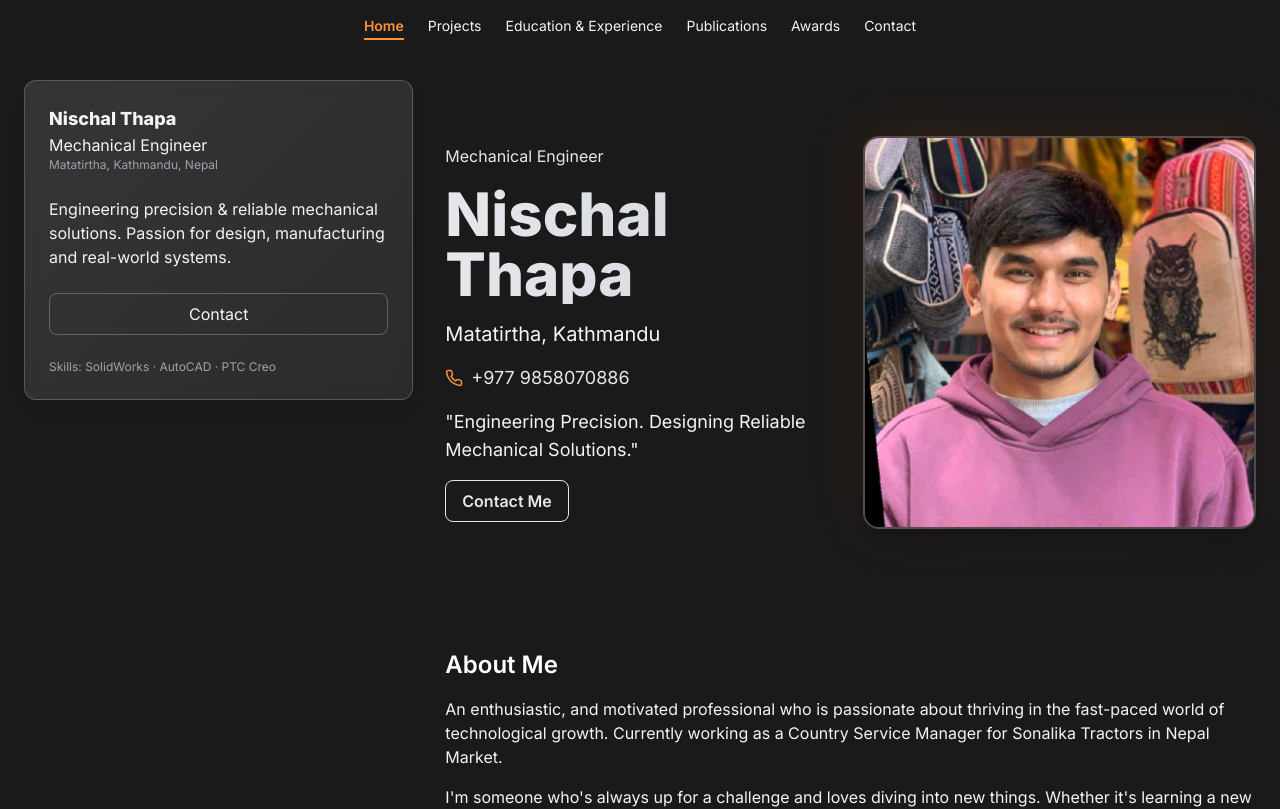
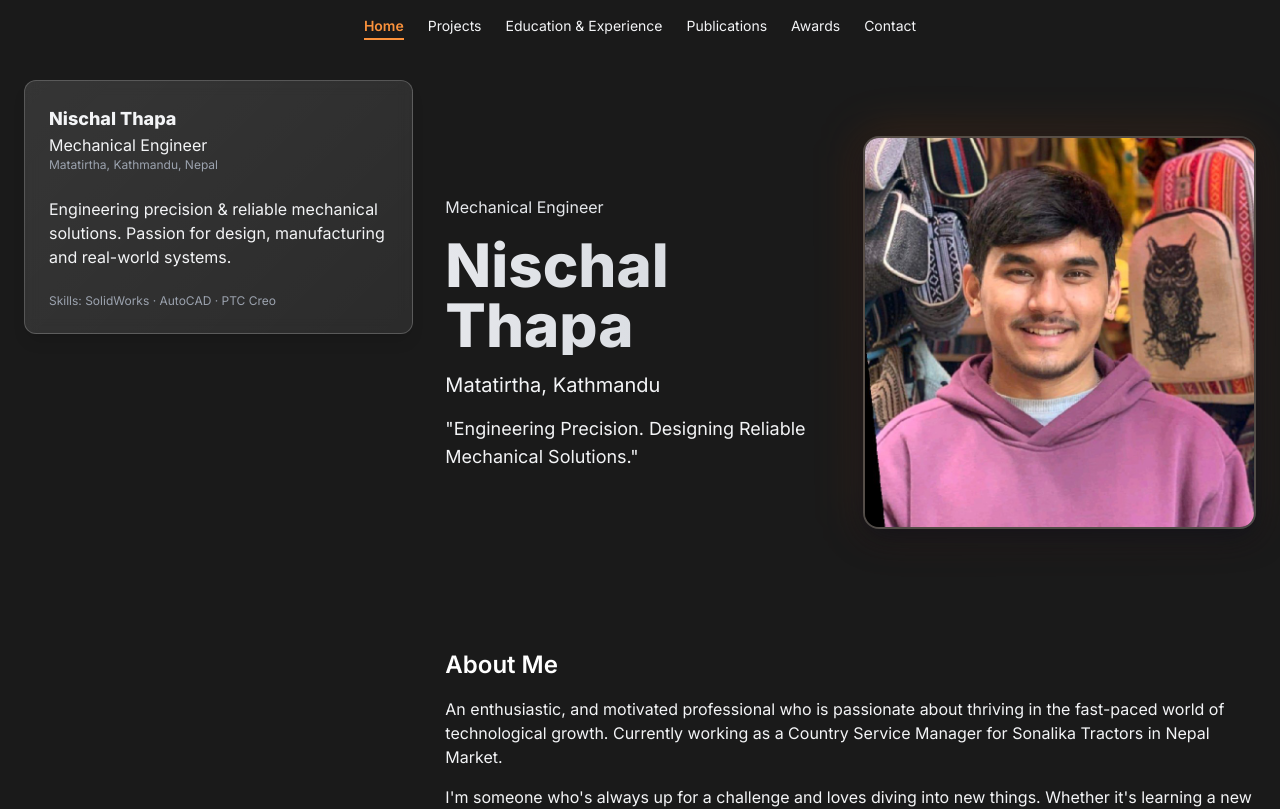
Before and after one commit to Yakuuuuuu/pureey, a React (Vite) app: page / in a window 1280 px wide. Shown: the top 809 px of the page. Built offline with nearby package versions, Linux system fonts and the light colour scheme.

Commit message:
Remove contact buttons from Hero and profile card, remove Contact heading, reorder sections

```diff
--- a/src/components/Contact.tsx
+++ b/src/components/Contact.tsx
@@ -41,16 +41,6 @@ const VSCOIcon = ({ size = 28, className = '' }: { size?: number; className?: st
 export default function Contact(){
   return (
     <section id="contact" className="py-12">
-      <motion.h3
-        initial={{ opacity: 0, y: 20 }}
-        whileInView={{ opacity: 1, y: 0 }}
-        viewport={{ once: true }}
-        transition={{ duration: 0.5 }}
-        className="text-xl font-semibold mb-8"
-      >
-        Contact
-      </motion.h3>
-
       <div className="flex justify-center gap-6">
         <motion.a
           href="https://www.linkedin.com/in/nischalthp?utm_source=share&utm_campaign=share_via&utm_content=profile&utm_medium=android_app"
--- a/src/components/Hero.tsx
+++ b/src/components/Hero.tsx
@@ -1,8 +1,5 @@
 import React from 'react'
 import { motion } from 'framer-motion'
-import { Phone } from 'lucide-react'
-import Button from './ui/Button'
-import Card from './ui/Card'
 import profileImage from '../assets/profile-image.jpeg'
 
 export default function Hero(){
@@ -39,16 +36,6 @@ export default function Hero(){
           >
             Matatirtha, Kathmandu
           </motion.div>
-          <motion.a
-            href="tel:+9779858070886"
-            initial={{ opacity: 0 }}
-            animate={{ opacity: 1 }}
-            transition={{ delay: 0.45 }}
-            className="flex items-center gap-2 text-lg text-gray-200 hover:text-orange-400 transition-colors"
-          >
-            <Phone size={18} className="text-orange-400" />
-            <span>+977 9858070886</span>
-          </motion.a>
           <motion.p
             initial={{ opacity: 0 }}
             animate={{ opacity: 1 }}
@@ -57,15 +44,6 @@ export default function Hero(){
           >
             "Engineering Precision. Designing Reliable Mechanical Solutions."
           </motion.p>
-
-          <motion.div
-            initial={{ opacity: 0, y: 10 }}
-            animate={{ opacity: 1, y: 0 }}
-            transition={{ delay: 0.6 }}
-            className="flex flex-wrap gap-4 mt-6"
-          >
-            <Button variant="outline" as="a" href="#contact">Contact Me</Button>
-          </motion.div>
         </motion.div>
 
         <motion.div
--- a/src/pages/Home.tsx
+++ b/src/pages/Home.tsx
@@ -35,17 +35,6 @@ export default function Home() {
               Engineering precision & reliable mechanical solutions. Passion for design, manufacturing and real-world systems.
             </div>
 
-            <div className="mt-6 flex gap-3">
-              <motion.a
-                href="#contact"
-                whileHover={{ scale: 1.02 }}
-                whileTap={{ scale: 0.98 }}
-                className="flex-1 text-center px-3 py-2 border border-white/25 rounded-lg text-gray-100 hover:border-orange-400/50 hover:text-orange-400 transition-all"
-              >
-                Contact
-              </motion.a>
-            </div>
-
             <div className="mt-6 text-xs text-gray-400">
               <div>Skills: SolidWorks · AutoCAD · PTC Creo</div>
             </div>
@@ -57,8 +46,8 @@ export default function Home() {
           <Hero />
           <About />
           <Skills />
+          <EducationExperience />
           <Projects />
-          <EducationExperience />
           <Publications />
           <Honors />
           <Contact />
```
